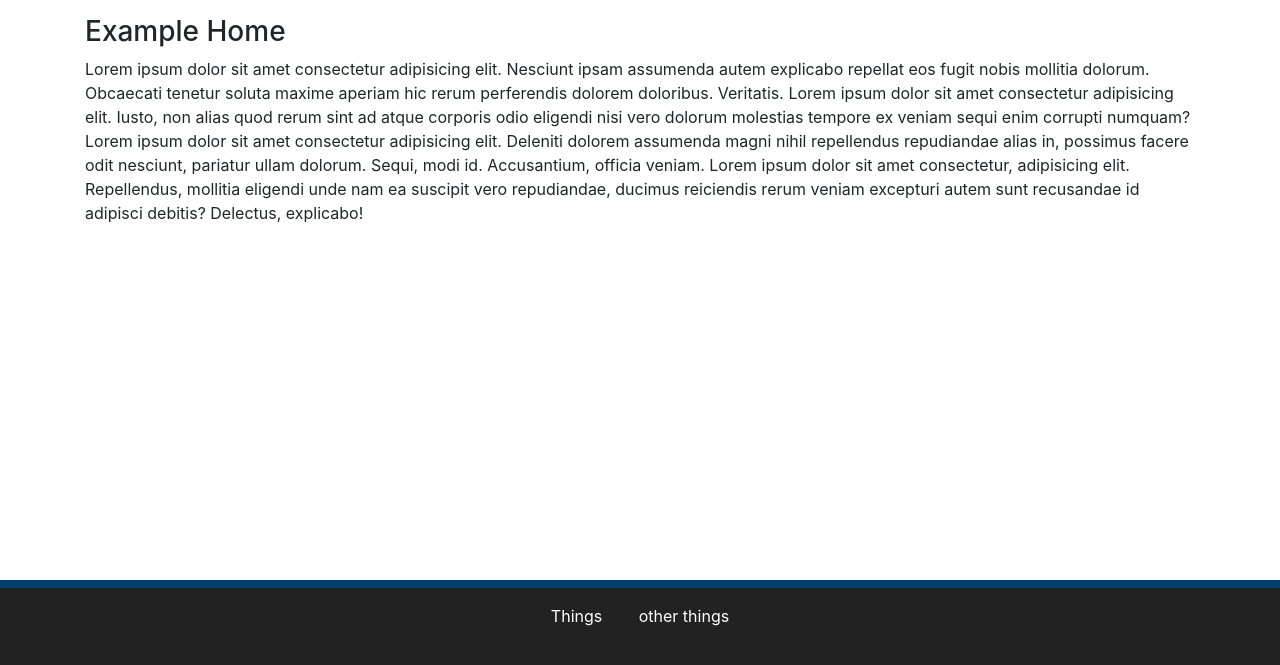
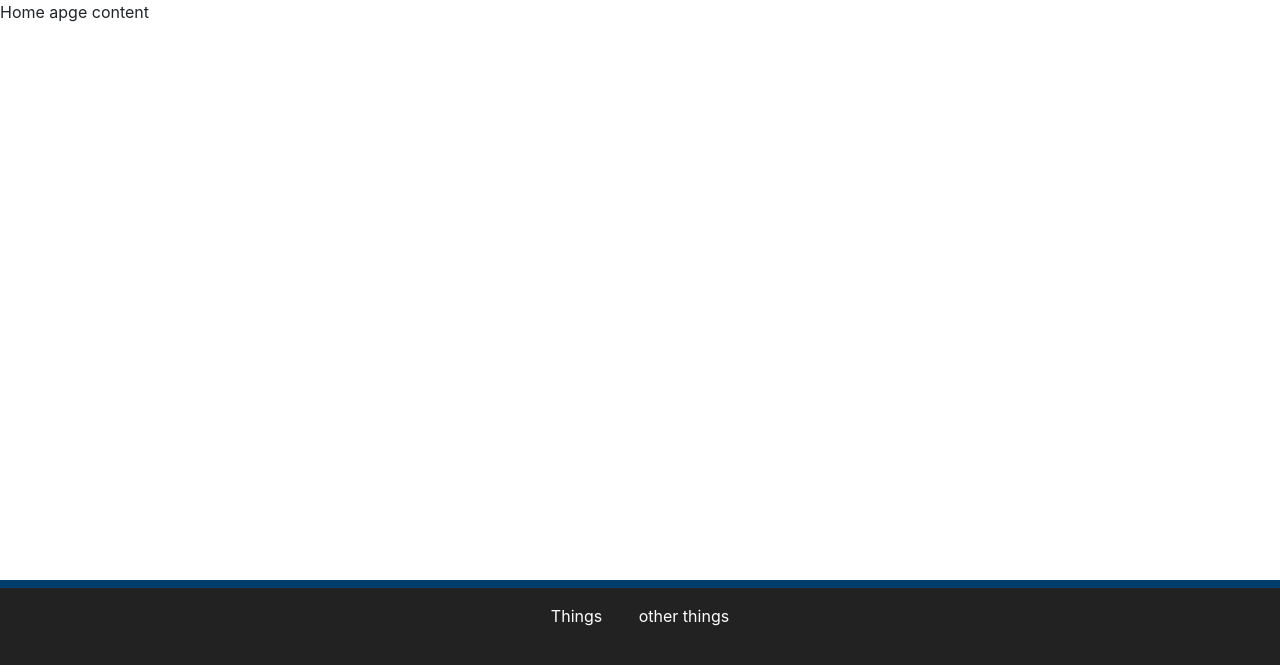
Before and after one commit to python151/Flask-Template, a Python web app: template templates/index.html in a window 1280 px wide. Shown: the part 60-725 px from the top of the page. Run offline with Jinja, Linux system fonts and the light colour scheme; the template is opened without the code that fills it, so the values that code supplies are empty; some libraries are stand-ins or nearby versions.

Commit message:
Update index.html

```diff
--- a/templates/index.html
+++ b/templates/index.html
@@ -1,13 +1,5 @@
 {% extends 'headers/main.html' %}
 
 {% block body %}
-<div class="container" style="margin-top:15px">
-    <h3>Example Home</h3>
-    <div class="lorem">
-        Lorem ipsum dolor sit amet consectetur adipisicing elit. Nesciunt ipsam assumenda autem explicabo repellat eos fugit nobis mollitia dolorum. Obcaecati tenetur soluta maxime aperiam hic rerum perferendis dolorem doloribus. Veritatis.
-        Lorem ipsum dolor sit amet consectetur adipisicing elit. Iusto, non alias quod rerum sint ad atque corporis odio eligendi nisi vero dolorum molestias tempore ex veniam sequi enim corrupti numquam?
-        Lorem ipsum dolor sit amet consectetur adipisicing elit. Deleniti dolorem assumenda magni nihil repellendus repudiandae alias in, possimus facere odit nesciunt, pariatur ullam dolorum. Sequi, modi id. Accusantium, officia veniam.
-        Lorem ipsum dolor sit amet consectetur, adipisicing elit. Repellendus, mollitia eligendi unde nam ea suscipit vero repudiandae, ducimus reiciendis rerum veniam excepturi autem sunt recusandae id adipisci debitis? Delectus, explicabo!
-    </div>
-</div>
+Home apge content
 {% endblock %}
```
